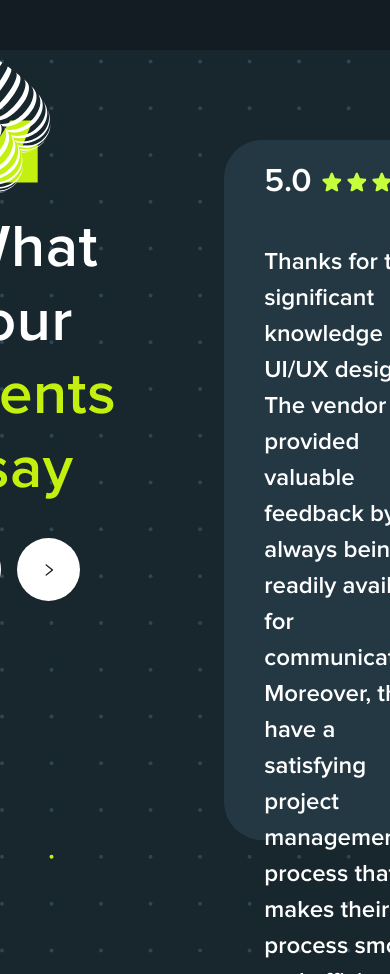
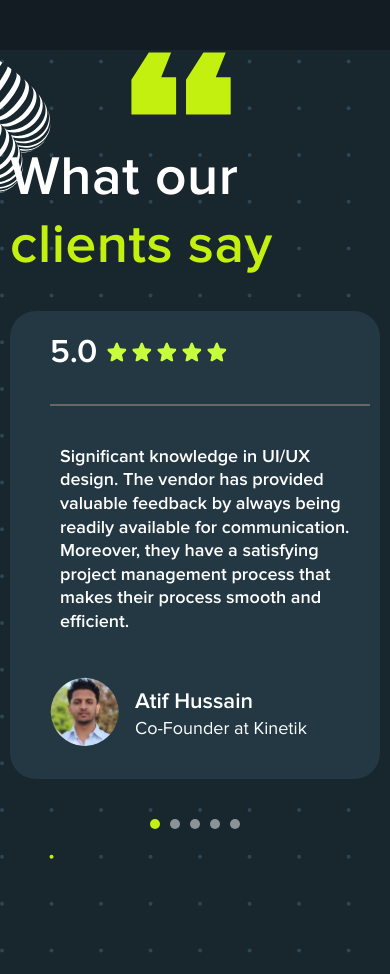
Before and after one commit to olenakorol1708/my-react-app, a React (Vite) app: page / in a window 390 px wide. Shown: the part 5100-6074 px from the top of the page. Built offline with nearby package versions, Linux system fonts and the light colour scheme.

Commit message:
Added mobile optimization

```diff
--- a/src/Components/ReviewSlider/ReviewSlider.tsx
+++ b/src/Components/ReviewSlider/ReviewSlider.tsx
@@ -21,7 +21,9 @@ const ReviewSlider: React.FC = () => {
   const prevPerson = () => {
     setIndex(prevIndex => (prevIndex - 1 + reviews.length) % reviews.length);
   };
-
+  const goToSlide = (slideIndex: number) => {
+    setIndex(slideIndex);
+  };
   return (
     <section className="review">
       <div className="review-slider">
@@ -30,7 +32,7 @@ const ReviewSlider: React.FC = () => {
           <h3 className="clients-say">
             What our <span className="clients-green">clients say</span>
           </h3>
-          <div>
+          <div className="review-button">
             <Button onClick={prevPerson}>
               <LeftOutlined />
             </Button>
@@ -63,6 +65,15 @@ const ReviewSlider: React.FC = () => {
             </div>
           </div>
         </div>
+        <div className="pagination">
+          {reviews.map((_, i) => (
+            <span
+              key={i}
+              className={`pagination-dot ${i === index ? 'active' : ''}`}
+              onClick={() => goToSlide(i)}
+            ></span>
+          ))}
+        </div>
       </div>
     </section>
   );
--- a/src/Components/ReviewSlider/reviews.ts
+++ b/src/Components/ReviewSlider/reviews.ts
@@ -22,41 +22,41 @@ const reviews:Reviews[] = [{
     personName:'Atif Hussain',
     personTitle: 'Co-Founder at Kinetik',
     imageUrl: photo1,
-    text:'Thanks for their significant knowledge in UI/UX design. The vendor has provided valuable feedback by always being readily available for communication. Moreover, they have a satisfying project management process that makes their process smooth and efficient.',
+    text:'Significant knowledge in UI/UX design. The vendor has provided valuable feedback by always being readily available for communication. Moreover, they have a satisfying project management process that makes their process smooth and efficient.',
     rate:5.0,
     starUrl:star,
 },
 {
     id: 2,
     personName:'Ola Bobssain',
-    personTitle: 'Co-Founder at Kinetik',
+    personTitle: 'Co-Founder at Hannetik',
     imageUrl: photo2,
-    text:'Thanks for their significant knowledge in UI/UX design. The vendor has provided valuable feedback by always being readily available for communication. Moreover, they have a satisfying project management process that makes their process smooth and efficient.',
+    text:'The vendor has provided valuable feedback by always being readily available for communication.Thanks for their significant knowledge in UI/UX design. Moreover, they have a satisfying project management process that makes their process smooth and efficient.',
     rate:5.0,
     starUrl:star,
 },
 {
     id: 3,
     personName:'Mike Smith',
-    personTitle: 'Co-Founder at Kinetik',
+    personTitle: 'Co-Founder at Abcnetik',
     imageUrl: photo3,
-    text:'Thanks for their significant knowledge in UI/UX design. The vendor has provided valuable feedback by always being readily available for communication. Moreover, they have a satisfying project management process that makes their process smooth and efficient.',
+    text:' Moreover, they have a satisfying project management process that makes their process smooth and efficient.Thanks for their significant knowledge in UI/UX design.The vendor has provided valuable feedback by always being readily available for communication. ',
     rate:5.0,
     starUrl:star,
 },
 {
     id: 4,
     personName:'Atif Hugo',
-    personTitle: 'Co-Founder at Kinetik',
+    personTitle: 'Co-Founder at Khanftik',
     imageUrl: photo4,
-    text:'Thanks for their significant knowledge in UI/UX design. The vendor has provided valuable feedback by always being readily available for communication. Moreover, they have a satisfying project management process that makes their process smooth and efficient.',
+    text:'Best in UI/UX design. The vendor has provided valuable feedback by always being readily available for communication. Moreover, they have a satisfying project management process that makes their process smooth and efficient.',
     rate:5.0,
     starUrl:star,
 },
 {
     id: 5,
     personName:'Avon Kane',
-    personTitle: 'Co-Founder at Kinetik',
+    personTitle: 'Co-Founder at Gopik',
     imageUrl: photo5,
     text:'Thanks for their significant knowledge in UI/UX design. The vendor has provided valuable feedback by always being readily available for communication. Moreover, they have a satisfying project management process that makes their process smooth and efficient.',
     rate:5.0,
--- a/src/Components/ReviewSlider/style.scss
+++ b/src/Components/ReviewSlider/style.scss
@@ -5,14 +5,29 @@
     background-color: $dotted-background-color;
     background-image: url('../../images/Homepage/dottedGrid.svg');
 
+    @media (max-width: map-get($breakpoints, tablet)) {
+        min-height: 800px;
+    }
+
     .review-slider {
         max-height: 680px;
         padding-top: 90px;
+        padding-right: 20px;
+        padding-left: 20px;
         display: flex;
         justify-content: center;
         padding-bottom: 150px;
 
+        @media (max-width: map-get($breakpoints, tablet)) {
+            max-height: 800px;
+            flex-direction: column;
+            align-items: center;
+            padding-right: 10px;
+            padding-left: 10px;
+            padding-top: 50px;
+            padding-bottom: 70px;
 
+        }
 
 
         .review-title-block {
@@ -20,27 +35,38 @@
             align-items: flex-start;
             justify-content: center;
             flex-direction: column;
-            margin-right: 108px;
+            margin-right: 28px;
 
 
             img {
                 width: 100px;
                 height: 63px;
 
+
+                @media (max-width: map-get($breakpoints, tablet)) {
+                    margin: 0 auto;
+                }
             }
 
             .clients-say {
                 font-weight: 700;
-                font-size: 60px;
+                font-size: clamp(55px, 1vw, 60px);
                 line-height: 123%;
                 letter-spacing: 0.01em;
-                text-align: center;
+                text-align: left;
                 color: $primary-color;
                 margin-top: 30px;
                 margin-bottom: 30px;
+                padding-left: 0;
 
                 .clients-green {
                     color: $secondary-color;
+                }
+            }
+
+            .review-button {
+                @media (max-width: map-get($breakpoints, tablet)) {
+                    display: none;
                 }
             }
 
@@ -50,12 +76,15 @@
                 width: 63px;
                 height: 63px;
                 margin-right: 1rem;
+                color: $text-color;
+
+
             }
         }
 
         .clients-card {
             border-radius: 38px;
-            width: 550px;
+            max-width: 500px;
             min-height: 700px;
             display: flex;
             flex-direction: column;
@@ -65,6 +94,13 @@
 
             text-align: left;
             padding-top: 20px;
+
+            @media (max-width: map-get($breakpoints, tablet)) {
+                border-radius: 26px;
+                min-width: 335px;
+                min-height: 468px;
+            }
+
 
             .clients-rate {
                 font-weight: 600;
@@ -97,23 +133,31 @@
                 width: 100%;
                 height: 2px;
                 background-color: #6b6565;
-                margin: 20px 0;
+                margin: 30px 0;
                 box-sizing: border-box;
             }
 
             .review-text {
-
+                flex: 1 1;
                 font-weight: 600;
                 font-size: clamp(24px, 1vw, 28px);
                 line-height: 1.5;
                 color: $primary-color;
+                padding: 10px;
+
+                @media (max-width: map-get($breakpoints, tablet)) {
+                    font-weight: 600;
+                    font-size: 18px;
+                    line-height: 131%;
+                }
+
             }
 
             .profile {
                 display: flex;
                 align-items: center;
                 text-align: left;
-                margin-top: 5rem;
+                padding-bottom: 2rem;
 
 
 
@@ -152,5 +196,30 @@
                 }
             }
         }
+
+        .pagination {
+            display: none;
+
+            @media (max-width: map-get($breakpoints, tablet)) {
+                display: flex;
+                justify-content: center;
+                gap: 10px;
+                margin-top: 40px;
+
+                .pagination-dot {
+
+
+                    width: 10px;
+                    height: 10px;
+                    border-radius: 50%;
+                    background-color: rgba(255, 255, 255, 0.5);
+                    cursor: pointer;
+
+                    &.active {
+                        background-color: $secondary-color;
+                    }
+                }
+            }
+        }
     }
 }
```
